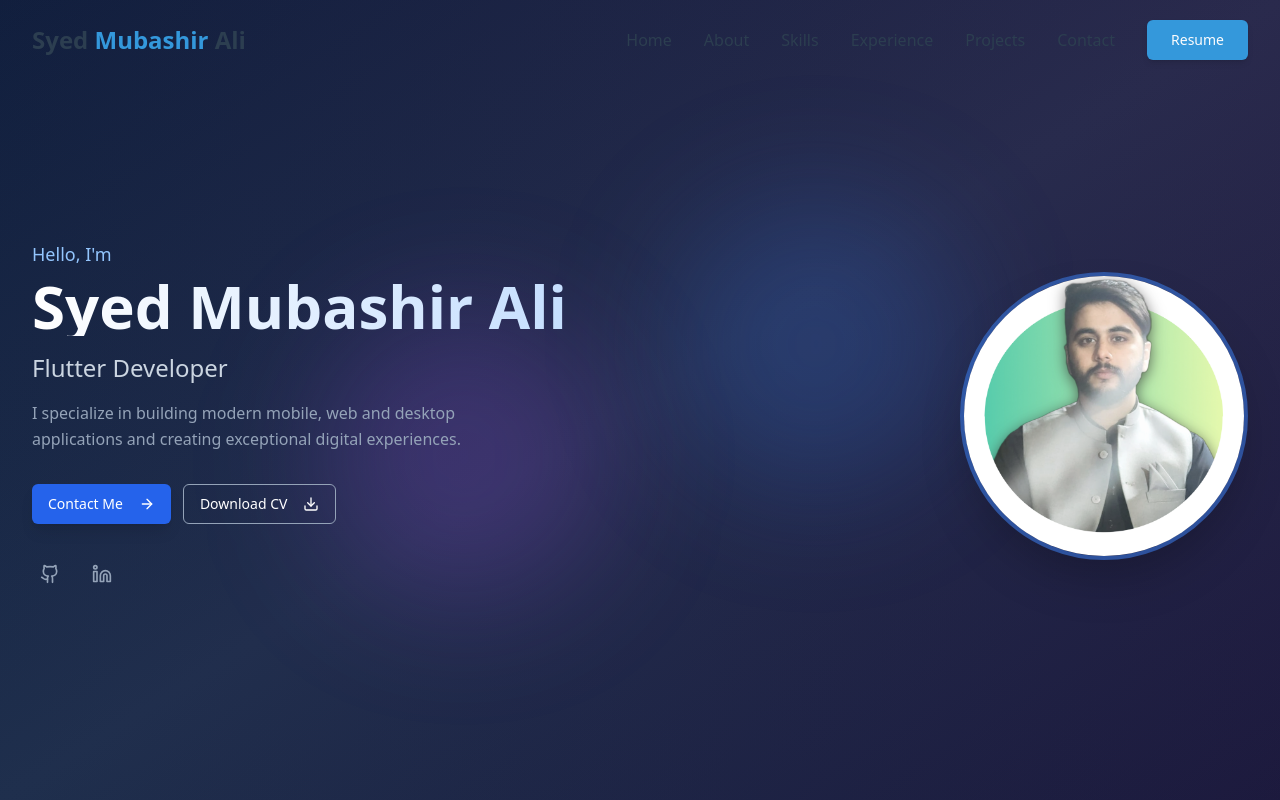
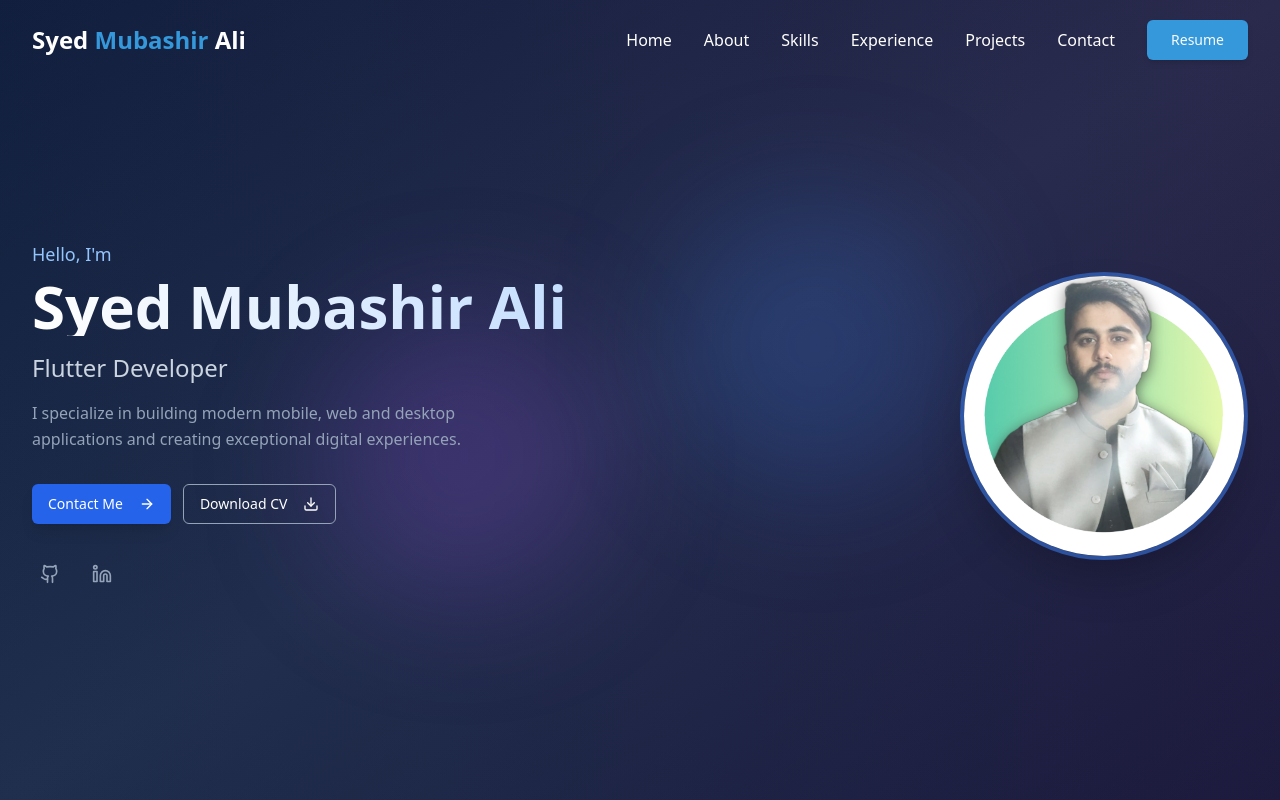
Before and after one commit to syedmubashiralii/syed-mubashir-ali, a React (Vite) app: page / in a window 1280 px wide. Shown: the top 800 px of the page. Built offline with nearby package versions, Linux system fonts and the light colour scheme.

Commit message:
Change header text color
Change the color of the header navigation links and the "Syed Mubashir Ali" text to white.

```diff
--- a/src/components/Header.tsx
+++ b/src/components/Header.tsx
@@ -36,7 +36,10 @@ const Header = () => {
       )}
     >
       <div className="container flex items-center justify-between">
-        <a href="#home" className="text-2xl font-bold text-portfolio-navy">
+        <a href="#home" className={cn(
+          "text-2xl font-bold transition-colors",
+          isScrolled ? "text-portfolio-navy" : "text-white"
+        )}>
           Syed <span className="text-portfolio-teal">Mubashir</span> Ali
         </a>
 
@@ -46,7 +49,10 @@ const Header = () => {
             <a
               key={link.name}
               href={link.href}
-              className="text-portfolio-navy hover:text-portfolio-teal transition-colors font-medium relative group"
+              className={cn(
+                "hover:text-portfolio-teal transition-colors font-medium relative group",
+                isScrolled ? "text-portfolio-navy" : "text-white"
+              )}
             >
               {link.name}
               <span className="absolute -bottom-1 left-0 w-0 h-0.5 bg-portfolio-teal group-hover:w-full transition-all duration-300"></span>
@@ -62,7 +68,10 @@ const Header = () => {
 
         {/* Mobile Menu Button */}
         <button
-          className="md:hidden text-portfolio-navy p-2"
+          className={cn(
+            "md:hidden p-2 transition-colors",
+            isScrolled ? "text-portfolio-navy" : "text-white"
+          )}
           onClick={() => setIsMobileMenuOpen(!isMobileMenuOpen)}
         >
           {isMobileMenuOpen ? <X size={24} /> : <Menu size={24} />}
```
